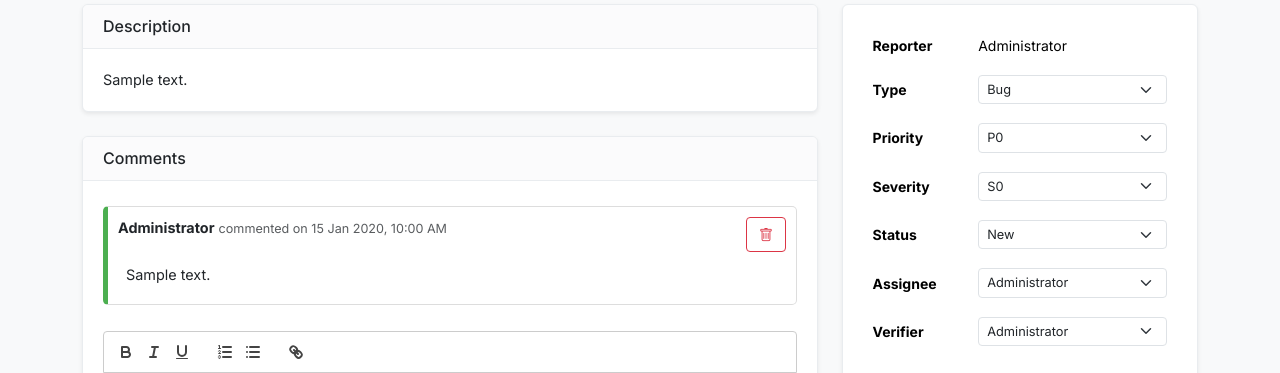
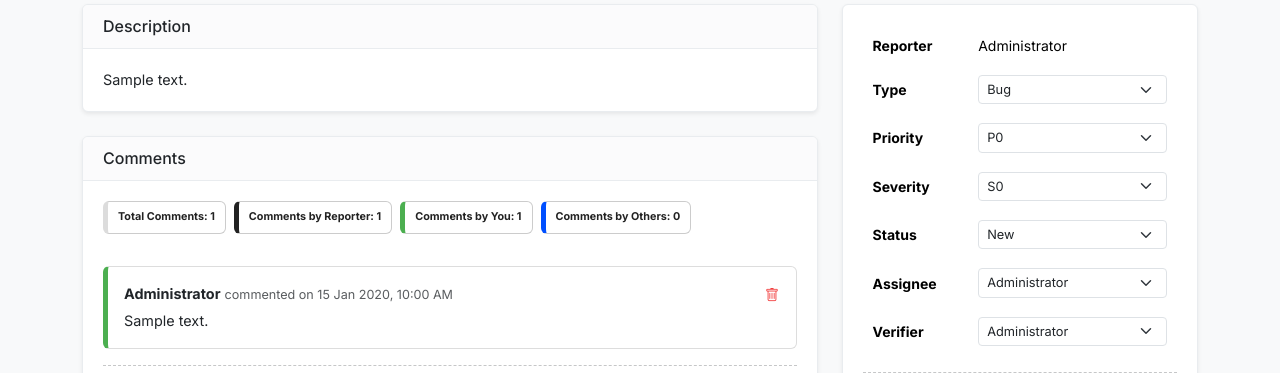
Before and after one commit to enscygen/samplyze, a Flask app: page /issue-tracker/1 in a window 1280 px wide. Shown: the part 155-528 px from the top of the page. Run offline with Flask 3, Linux system fonts and the light colour scheme; a user stored in the database is signed in; tables that the repository leaves empty hold one stand-in row (values such as "Sample post"); some libraries are stand-ins or nearby versions.

Commit message:
Add files via upload

```diff
--- a/app.py
+++ b/app.py
@@ -388,6 +388,8 @@ def lab_settings():
         settings.address = form.address.data
         settings.contact_number = form.contact_number.data
         settings.email = form.email.data
+        settings.show_name_in_navbar = form.show_name_in_navbar.data
+        settings.show_name_in_reports = form.show_name_in_reports.data
 
         if form.logo.data:
             if settings.logo_path:
--- a/forms.py
+++ b/forms.py
@@ -77,6 +77,8 @@ class LabSettingsForm(FlaskForm):
     contact_number = StringField('Contact Number(s)')
     email = StringField('Public Email Address', validators=[Email()])
     logo = FileField('Upload New Logo', validators=[FileAllowed(['png', 'jpg', 'jpeg', 'gif'], 'Images only!')])
+    show_name_in_navbar = BooleanField('Show Lab Name in Navbar (besides logo)')
+    show_name_in_reports = BooleanField('Show Lab Name in Report Headers')
     submit = SubmitField('Update Settings')
 
 class NSCForm(FlaskForm):
@@ -122,7 +124,7 @@ class DiagnosisForm(FlaskForm):
     title = StringField('Title', validators=[Optional()])
     description = TextAreaField('Description / Method')
     result = TextAreaField('Result / Observations', validators=[Optional()])
-    is_rich_text = BooleanField('Use Rich Text Editor for Result')
+    is_rich_text = BooleanField('Use Rich Text Editor for Result', default=True)
     submit = SubmitField('Add Diagnosis')
 
 class CreateFolderForm(FlaskForm):
--- a/models.py
+++ b/models.py
@@ -205,6 +205,8 @@ class LabSettings(db.Model):
     contact_number = db.Column(db.String(50))
     email = db.Column(db.String(120))
     logo_path = db.Column(db.String(255), nullable=True)
+    show_name_in_navbar = db.Column(db.Boolean, default=True)
+    show_name_in_reports = db.Column(db.Boolean, default=True)
 
 class Folder(db.Model):
     id = db.Column(db.Integer, primary_key=True)
--- a/static/css/style.css
+++ b/static/css/style.css
@@ -367,6 +367,40 @@ table.oa-data-table th {
 .new-comment-on-issue.owner-comment {
     border-left: 5px solid #dcdcdc;
 }
+
 .new-comment-on-issue.my-comment {
     border-left: 5px solid #4caf50;
 }
+
+span.badge.comment-count {
+    border: 1px solid #ccc;
+    color: #222;
+    padding: 10px;
+    border-left: 5px solid #222;
+}
+
+span.badge.comment-count.my-comment {
+    border-left: 5px solid #4caf50;
+}
+
+span.badge.comment-count.owner-comment {
+    border-left: 5px solid #dcdcdc;
+}
+
+span.badge.comment-count.other-comment {
+    border-left: 5px solid #004fff;
+}
+
+.new-comment-on-issue p {
+    margin-bottom: 0px;
+}
+
+button.btn.btn-sm.btn-delete-btn {
+    color: #f23e3e;
+    padding: 0px;
+}
+
+.rich-text-field img {
+    width: 100%;
+    max-width: 300px;
+}
--- a/templates/issue_tracker/view_issue.html
+++ b/templates/issue_tracker/view_issue.html
@@ -1,5 +1,6 @@
 {% extends "layout.html" %}
 {% block content %}
+
 <div class="d-flex justify-content-between flex-wrap flex-md-nowrap align-items-center pt-3 pb-2 mb-3">
     <h1 class="h2">#{{ issue.issue_uid }}: {{ issue.title }}</h1>
     <a href="{{ url_for('issue_tracker.dashboard') }}" class="btn btn-secondary">Back to Dashboard</a>
@@ -19,39 +20,53 @@
                 <h5 class="mb-0">Comments</h5>
             </div>
             <div class="card-body">
+                <!-- NEW: Comment Indicators Section -->
+                <div class="d-flex flex-wrap gap-2 mb-3 pb-3">
+                    <span class="badge comment-count owner-comment">Total Comments: {{ issue.comments|length }}</span>
+                    <span class="badge comment-count">Comments by Reporter: {{ issue.comments|selectattr('author_id',
+                        'equalto', issue.reporter_id)|list|length }}</span>
+                    <span class="badge comment-count my-comment">Comments by You: {{
+                        issue.comments|selectattr('author_id',
+                        'equalto', current_user.id)|list|length }}</span>
+                    <span class="badge comment-count other-comment">Comments by Others: {{
+                        issue.comments|rejectattr('author_id',
+                        'in', [current_user.id, issue.reporter_id])|list|length }}</span>
+                </div>
+
                 {% for comment in issue.comments|sort(attribute='created_at') %}
-                {% set comment_classes = ['new-comment-on-issue'] %}
+                {% set comment_classes = ['new-comment-on-issue', 'mb-3', 'p-3', 'rounded'] %}
                 {% if current_user.id == comment.author_id %}
-                    {% set _ = comment_classes.append('my-comment') %}
+                {% set _ = comment_classes.append('my-comment') %}
                 {% else %}
-                    {% set _ = comment_classes.append('other-comment') %}
+                {% set _ = comment_classes.append('other-comment') %}
                 {% endif %}
                 {% if issue.reporter_id == comment.author_id %}
-                    {% set _ = comment_classes.append('owner-comment') %}
+                {% set _ = comment_classes.append('owner-comment') %}
                 {% endif %}
+
                 <div class="{{ comment_classes|join(' ') }}">
-                    <div class="d-flex justify-content-between">
-                        <div class="issue-comment-profile">
-                            <strong>{{ comment.author.name }}</strong>
-                            <small class="text-muted">commented on {{ comment.created_at.strftime('%d %b %Y, %I:%M %p')
-                                }}</small>
-                        </div>
+                    <div class="d-flex justify-content-between comment-info-container">
+
+                        <span class="main-commenting-info"> <span class="commentor-name"><strong>{{ comment.author.name
+                                    }}</strong></span>
+                            <span class="commentor-info"><small class="text-muted">commented on {{
+                                    comment.created_at.strftime('%d %b %Y, %I:%M %p')
+                                    }}</small></span></span>
                         {% if current_user.id == comment.author_id or current_user.is_admin %}
-                        <button type="button" class="btn btn-sm btn-outline-danger" data-bs-toggle="modal"
+                        <button type="button" class="btn btn-sm btn-delete-btn" data-bs-toggle="modal"
                             data-bs-target="#deleteCommentModal{{ comment.id }}">
                             <i class="bi bi-trash"></i>
                         </button>
                         {% endif %}
                     </div>
 
-                    <div class="p-2 mt-1">{{ comment.comment | safe }}</div>
+                    <div class="mt-1">{{ comment.comment | safe }}</div>
                 </div>
                 {% endfor %}
-                <br>
+                <hr>
                 <form method="POST" action="">
                     {{ comment_form.hidden_tag() }}
                     <div id="comment-editor-container" style="height: 150px;"></div>
-                    <!-- UPDATED: Added required=false to prevent browser warning -->
                     {{ comment_form.comment(class="form-control", style="display:none;", required=false) }}
                     <div class="text-end mt-2">
                         {{ comment_form.submit(class="btn btn-primary") }}
@@ -122,7 +137,7 @@
                     </tr>
                 </table>
                 {% if current_user.id == issue.reporter_id or current_user.is_admin %}
-                <br>
+                <hr>
                 <div class="d-grid">
                     <button type="button" class="btn btn-danger" data-bs-toggle="modal"
                         data-bs-target="#deleteIssueModal">
--- a/templates/layout.html
+++ b/templates/layout.html
@@ -31,7 +31,9 @@
                 {% else %}
                 <i class="bi bi-eyedropper me-2"></i>
                 {% endif %}
-                <span class="app-name">{{ lab_settings.lab_name if lab_settings else 'Lab System' }}</span>
+                <span class="app-name">{% if lab_settings and lab_settings.show_name_in_navbar %}
+                    {{ lab_settings.lab_name if lab_settings else 'Enscygen Samplyze' }}
+                    {% endif %}</span>
             </a>
             <button class="navbar-toggler" type="button" data-bs-toggle="collapse" data-bs-target="#navbarNav"
                 aria-controls="navbarNav" aria-expanded="false" aria-label="Toggle navigation">
--- a/templates/reports/applicant_card.html
+++ b/templates/reports/applicant_card.html
@@ -94,7 +94,9 @@
             {% if lab_settings and lab_settings.logo_path %}
             <img src="{{ url_for('uploaded_file', filename=lab_settings.logo_path, _external=True) }}" alt="Logo">
             {% endif %}
-            <h4>{{ lab_settings.lab_name if lab_settings else 'Samplyze' }}</h4>
+            {% if lab_settings and lab_settings.show_name_in_reports %}
+            <h4 class="card-name-display">{{ lab_settings.lab_name if lab_settings else 'Enscygen Samplyze' }}</h4>
+            {% endif %}
             {% if lab_settings and lab_settings.description %}<p>{{ lab_settings.description }}</p>{% endif %}
         </div>
         <div class="barcode">
--- a/templates/reports/nsc_report.html
+++ b/templates/reports/nsc_report.html
@@ -225,7 +225,9 @@
                 {% if lab_settings and lab_settings.logo_path %}
                 <img src="{{ url_for('uploaded_file', filename=lab_settings.logo_path, _external=True) }}" alt="Logo">
                 {% endif %}
+                {% if lab_settings and lab_settings.show_name_in_reports %}
                 <h2 class="lab-name-display">{{ lab_settings.lab_name if lab_settings else 'Laboratory Report' }}</h2>
+                {% endif %}
             </td>
             <td style="width: 20%;" class="header-barcode">
                 <img src="{{ url_for('generate_barcode', data=nsc.applicant.uid, _external=True) }}" alt="Barcode">
--- a/templates/reports/visitor_pass.html
+++ b/templates/reports/visitor_pass.html
@@ -128,8 +128,9 @@
             {% if lab_settings and lab_settings.logo_path %}
             <img src="{{ url_for('uploaded_file', filename=lab_settings.logo_path, _external=True) }}" alt="Logo">
             {% endif %}
-            <h2 class="lab-name-display">{{ lab_settings.lab_name if lab_settings else 'Samplyze Security System' }}
-            </h2>
+            {% if lab_settings and lab_settings.show_name_in_reports %}
+            <h2 class="lab-name-display">{{ lab_settings.lab_name if lab_settings else 'Enscygen Samplyze' }}</h2>
+            {% endif %}
             {% if lab_settings and lab_settings.description %}<p class="description">{{ (lab_settings.description or '')
                 | nl2br }}
             </p>{% endif %}
--- a/templates/staff/add_diagnosis.html
+++ b/templates/staff/add_diagnosis.html
@@ -33,6 +33,7 @@
                 <div class="form-check form-switch mb-2">
                     {{ form.is_rich_text(class="form-check-input", id="isRichText") }}
                     {{ form.is_rich_text.label(class="form-check-label") }}
+
                 </div>
                 <!-- This is the container for the Quill editor -->
                 <div id="editor-container" style="display: none;">
```
Also changed, not shown: templates/admin/settings.html (+15 -2 lines), templates/issue_tracker/dashboard.html (+19 -7 lines), templates/reports/applicant_report.html (+7 -3 lines), templates/reports/sample_report.html (+11 -2 lines).
